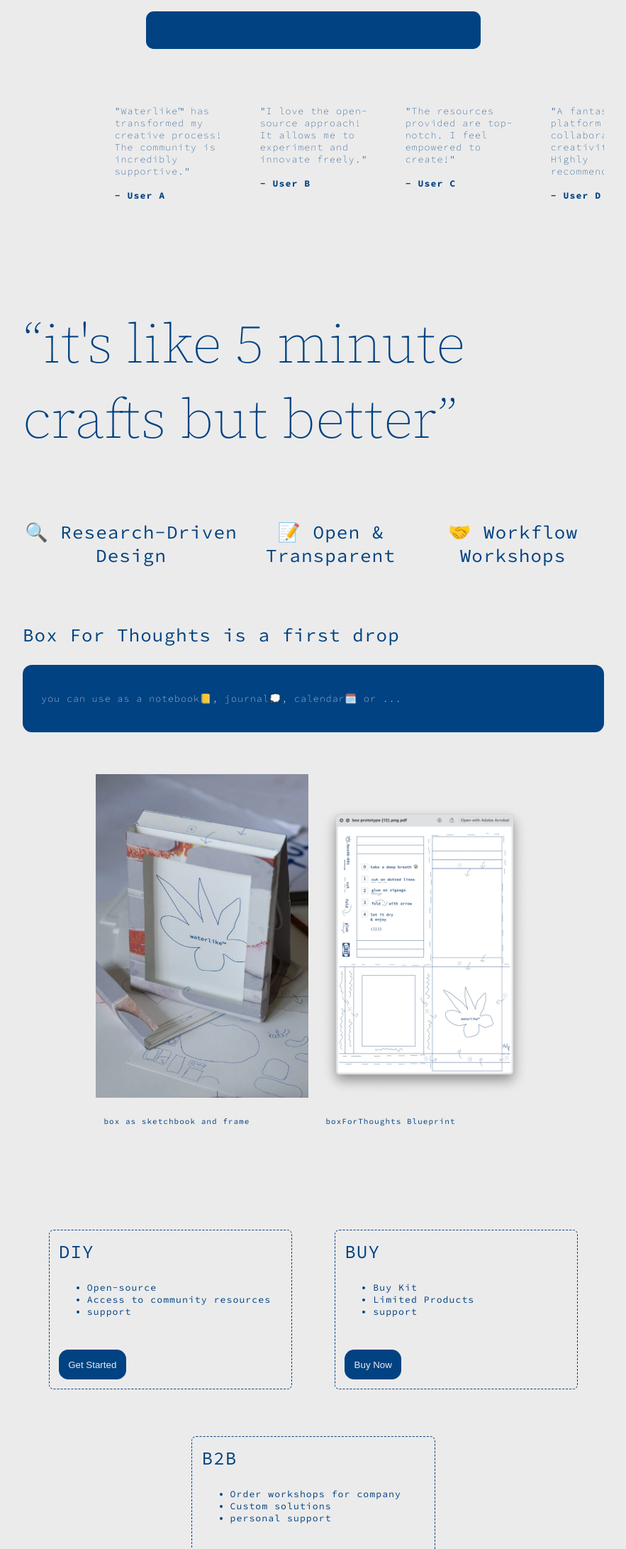
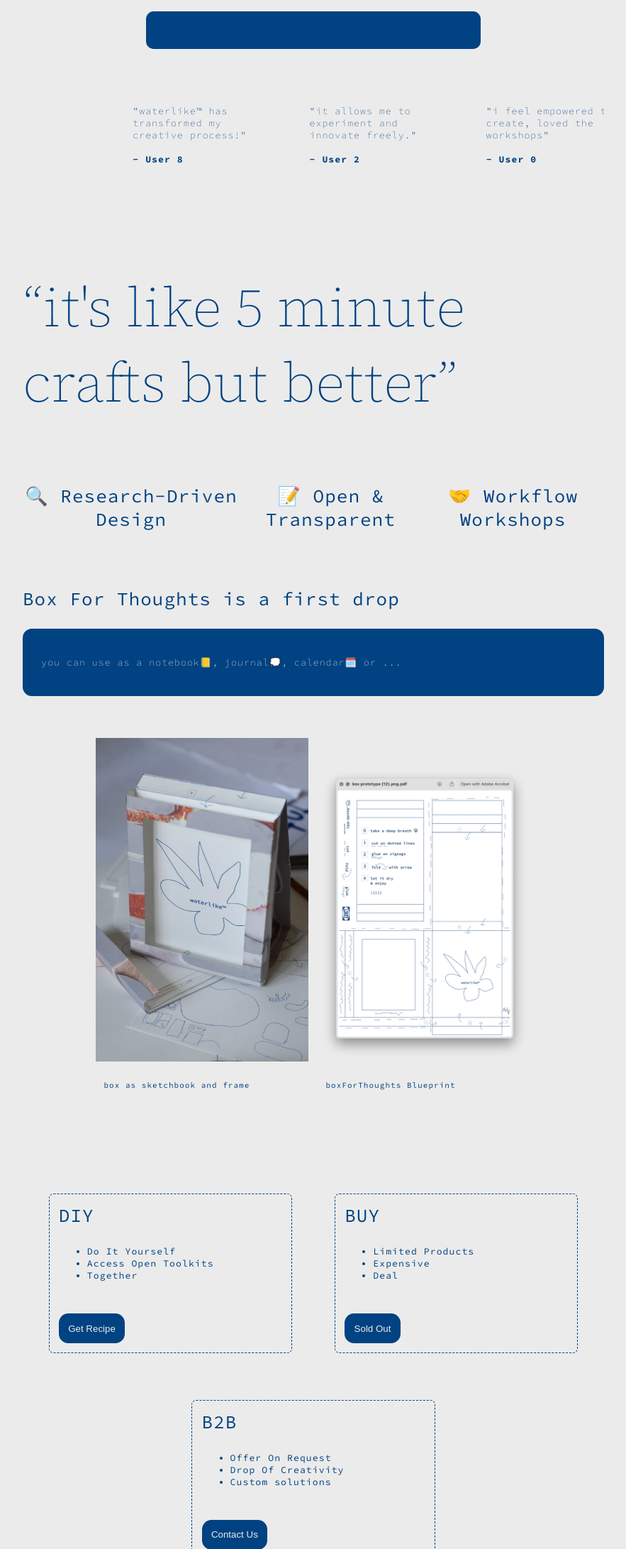
Before and after one commit to like820/tools, a website: page recipe.html in a window 1280 px wide. Shown: the part 1320-3503 px from the top of the page at 71% size, without its empty margins (198-1081 px from the left). Drawn offline with Linux system fonts and the light colour scheme; animation ran at ten frames a second; a script that the page names is missing.

```diff
--- a/recipe.html
+++ b/recipe.html
@@ -55,20 +55,16 @@
     <div class="testimonial-strip">
         <div class="testimonial-container">
             <div class="testimonial">
-                <p>"Waterlike™ has transformed my creative process! The community is incredibly supportive."</p>
-                <h4>- User A</h4>
+                <p>"waterlike™ has transformed my creative process!"</p>
+                <h4>- User 8</h4>
             </div>
             <div class="testimonial">
-                <p>"I love the open-source approach! It allows me to experiment and innovate freely."</p>
-                <h4>- User B</h4>
+                <p>"it allows me to experiment and innovate freely."</p>
+                <h4>- User 2</h4>
             </div>
             <div class="testimonial">
-                <p>"The resources provided are top-notch. I feel empowered to create!"</p>
-                <h4>- User C</h4>
-            </div>
-            <div class="testimonial">
-                <p>"A fantastic platform for collaboration and creativity. Highly recommend!"</p>
-                <h4>- User D</h4>
+                <p>"i feel empowered to create, loved the workshops"</p>
+                <h4>- User 0</h4>
             </div>
         </div>
     </div>
@@ -120,27 +116,28 @@
                     <div class="pricing-card free step">
                         <h3>DIY</h3>
                         <ul>
-                            <li>Open-source</li>
-                            <li>Access to community resources</li>
-                            <li>support</li>
+                            <li>Do It Yourself</li>
+                            <li>Access Open Toolkits</li>
+                            <li>Together</li>
                         </ul>
-                        <button class="cta-button">Get Started</button>
+                        <button class="cta-button">Get Recipe</button>
                     </div>
                     <div class="pricing-card buy step">
                         <h3>BUY</h3>
                         <ul>
-                            <li>Buy Kit</li>
+
                             <li>Limited Products </li>
-                            <li>support</li>
+                            <li>Expensive</li>
+                            <li>Deal</li>
                         </ul>
-                        <button class="cta-button">Buy Now</button>
+                        <button class="cta-button">Sold Out</button>
                     </div>
                     <div class="pricing-card corporate step">
                         <h3>B2B</h3>
                         <ul>
-                            <li>Order workshops for company</li>
+                            <li>Offer On Request</li>
+                            <li>Drop Of Creativity</li>
                             <li>Custom solutions</li>
-                            <li>personal support</li>
                         </ul>
                         <button class="cta-button">Contact Us</button>
                     </div>
--- a/style.css
+++ b/style.css
@@ -132,10 +132,10 @@
 .isthisthemanifest{
     padding: 2em;
     margin: auto;
-    filter: drop-shadow(2px 4px 6px black);
-    border: aqua;
+    /* filter: drop-shadow(2px 4px 6px black); */
+    /* border: aqua; */
 border: 0.082em dashed;
-    border-radius: 8em;
+    border-radius: 4em;
 }
 
 .isthisthemanifest p{
@@ -144,9 +144,10 @@
 
 }
 .isthisthemanifest b{
+    border-radius: 1em;
     padding: 1em;
     position: sticky;
-    top: 4em;
+    top: 6em;
     background-color: var(--back);
 }
 
```
Also changed, not shown: index.html (+3 -3 lines).
